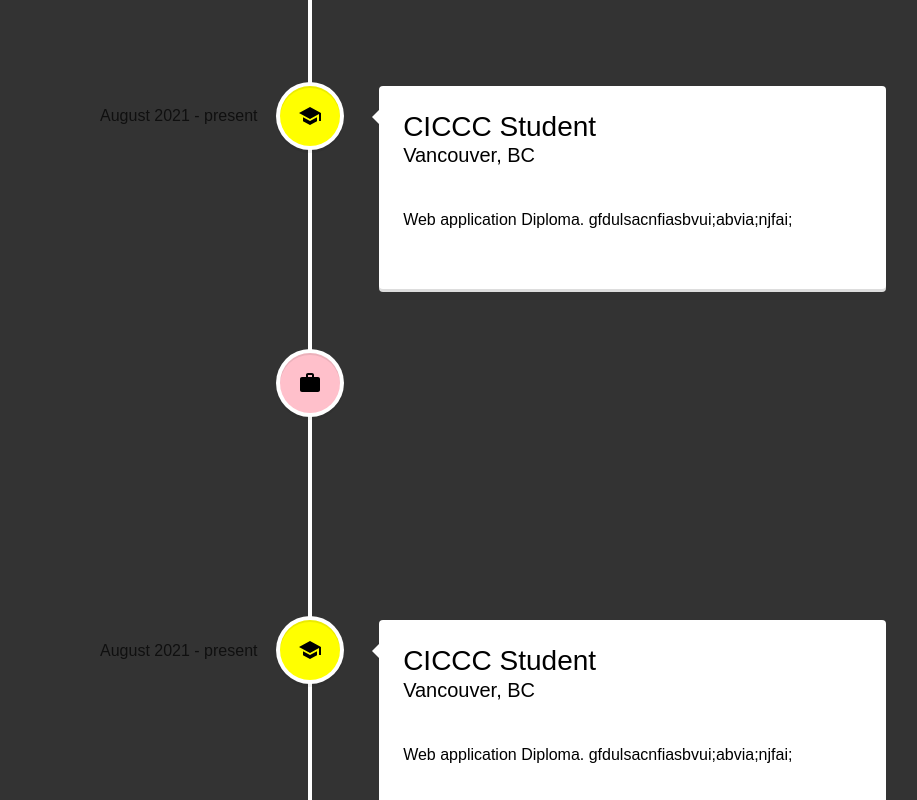
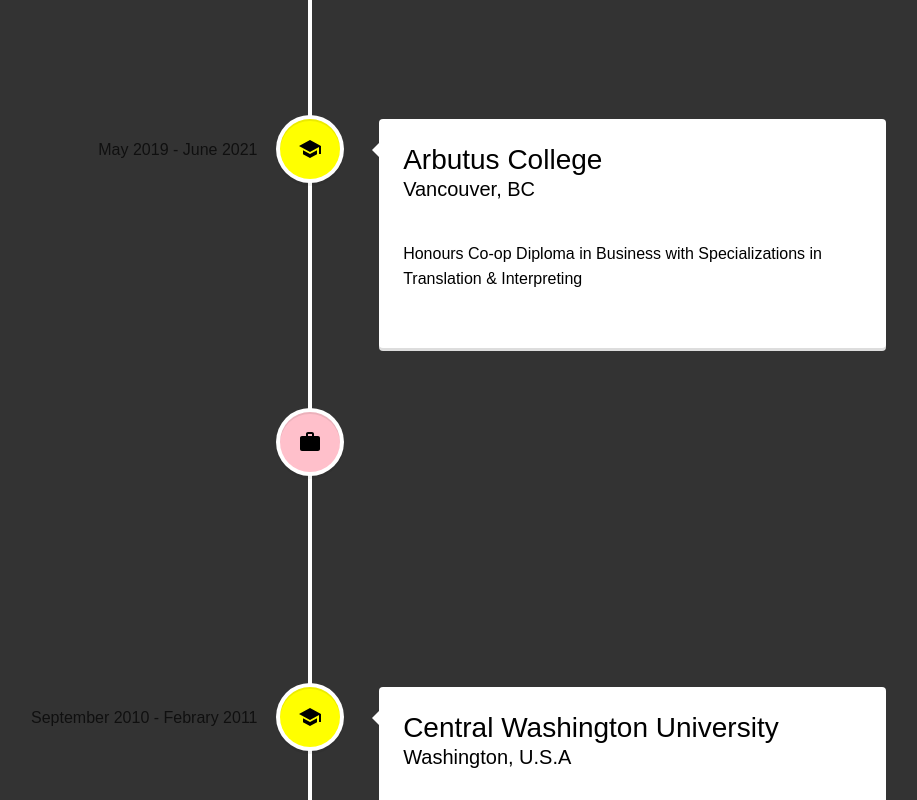
Before and after one commit to Chimoha31/Portfolio, a React (Create React App) app: page /aboutme in a window 1280 px wide. Shown: the part 560-1360 px from the top of the page, without its empty margins (330-1247 px from the left). Built offline with nearby package versions, Linux system fonts and the light colour scheme; a web font is replaced by a local one.

Commit message:
Added education

```diff
--- a/src/components/AboutMe/AboutMe.css
+++ b/src/components/AboutMe/AboutMe.css
@@ -10,14 +10,12 @@
 }
 
 @media (min-width: 767px) {
-  .title h1{
+  .title h1 {
     font-size: 4rem;
   }
-
 }
 @media (min-width: 1025px) {
   .title h1 {
     font-size: 5rem;
   }
-
 }
--- a/src/timelineElements.js
+++ b/src/timelineElements.js
@@ -1,42 +1,42 @@
 let timelineElements = [
   {
     id: 1,
-    title: "CICCC Student",
+    title: "Cornerstone International Community College Of Canada",
     location: "Vancouver, BC",
-    description: "Web application Diploma. gfdulsacnfiasbvui;abvia;njfai;",
+    description: "Web And Mobile App Development Diploma",
     date: "August 2021 - present",
     icon: "study"
   },
   {
     id: 2,
-    title: "CICCC Student",
+    title: "Arbutus College",
     location: "Vancouver, BC",
-    description: "Web application Diploma. gfdulsacnfiasbvui;abvia;njfai;",
-    date: "August 2021 - present",
+    description: "Honours Co-op Diploma in Business with Specializations in Translation & Interpreting",
+    date: "May 2019 - June 2021",
     icon: "study"
   },
   {
     id: 3,
-    title: "CICCC Student",
-    location: "Vancouver, BC",
-    description: "Web application Diploma. gfdulsacnfiasbvui;abvia;njfai;",
-    date: "August 2021 - present",
+    title: "Arts Trading Co., Ltd (An Import Trading Company)",
+    location: "Tokyo, Japan",
+    description: "",
+    date: "April 2014 - April 2019",
     icon: "work"
   },
   {
     id: 4,
-    title: "CICCC Student",
-    location: "Vancouver, BC",
-    description: "Web application Diploma. gfdulsacnfiasbvui;abvia;njfai;",
-    date: "August 2021 - present",
+    title: "Central Washington University",
+    location: "Washington, U.S.A",
+    description: "Asia University America Program / Study abroad program",
+    date: "September 2010 - Febrary 2011",
     icon: "study"
   },
   {
     id: 5,
-    title: "CICCC Student",
-    location: "Vancouver, BC",
-    description: "Web application Diploma. gfdulsacnfiasbvui;abvia;njfai;",
-    date: "August 2021 - present",
+    title: "Asia University",
+    location: "Tokyo, Japan",
+    description: "Bachelor's degree in International relations",
+    date: "April 2010 - March 2014",
     icon: "study"
   },
 ]
```
